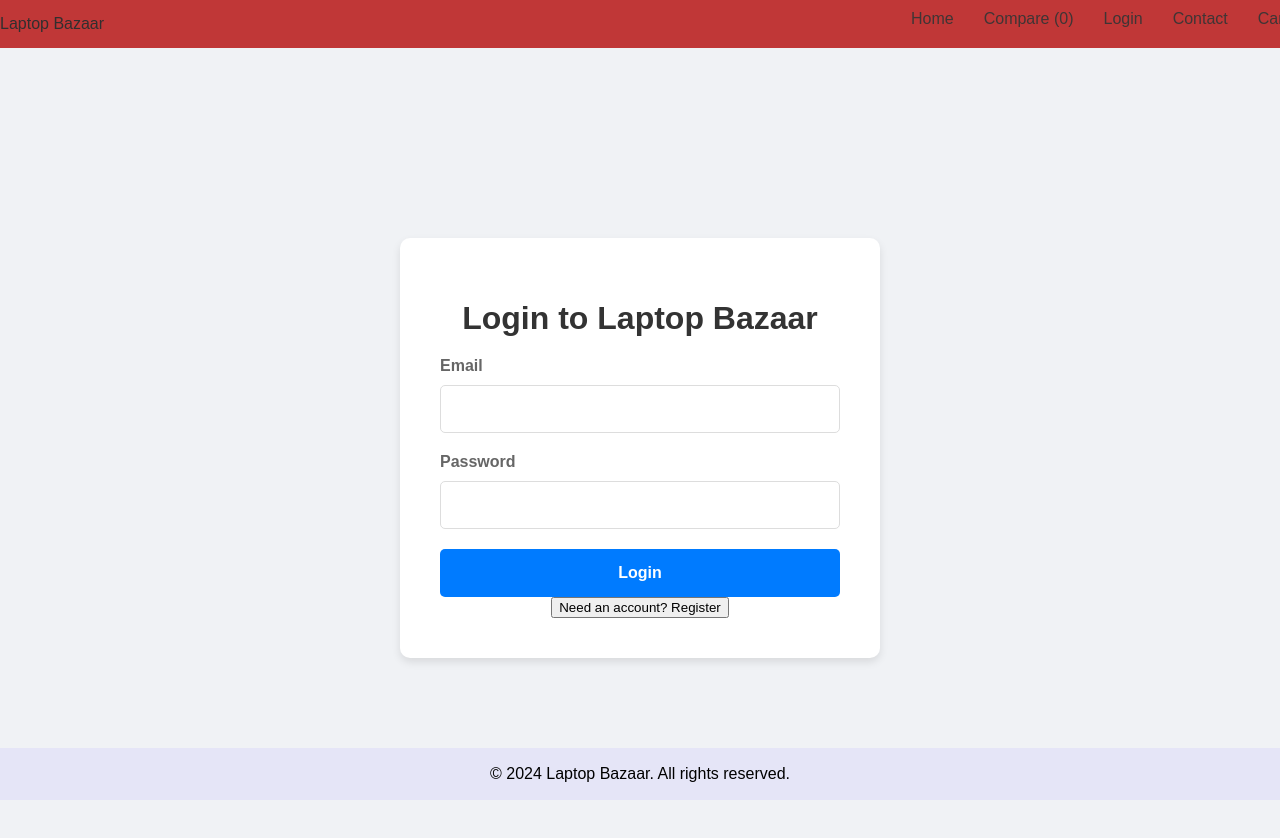
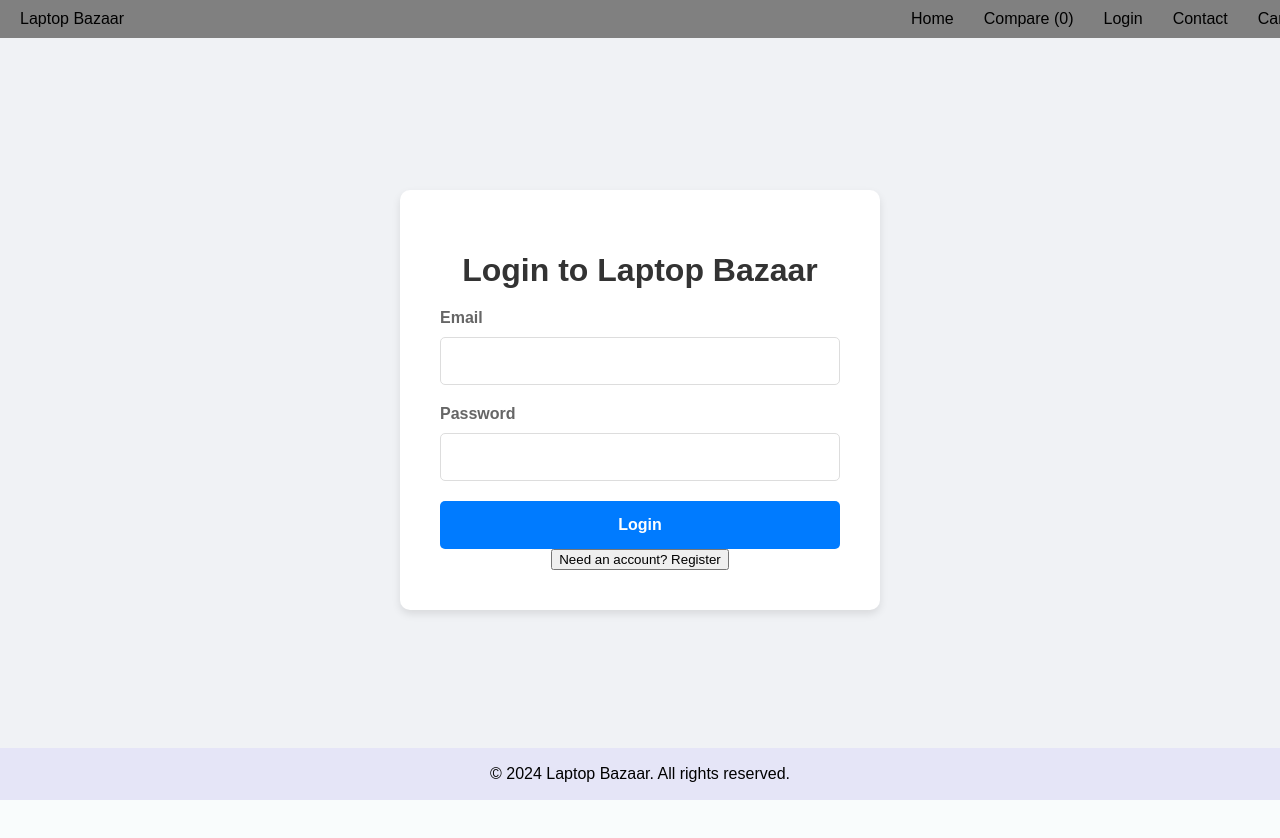
Before and after one commit to KollihTheGuruh/React_Laptop_Bazaar, a React (Create React App) app in the folder client/: page /login in a window 1280 px wide. Shown: the top 838 px of the page. After the commit the page ends 800 px from the top, so only its background shows below. Built offline with nearby package versions, Linux system fonts and the light colour scheme.

Commit message:
styling header

```diff
--- a/client/src/pages/shop.css
+++ b/client/src/pages/shop.css
@@ -45,6 +45,7 @@
   flex-direction: column;
   justify-content: center;
   align-items: center;
+
 }
 
 .product img {
--- a/client/src/styles/global.css
+++ b/client/src/styles/global.css
@@ -3,6 +3,8 @@ body, html {
     margin: 0;
     padding: 0;
     font-family: Arial, sans-serif;
+    width: 100vw;
+    box-sizing: border-box;
 }
 
 /* Header Styles */
@@ -45,20 +47,22 @@ body, html {
     }
 }
 
-.header {
-    background-color: #c03737;
-    color: #312f2f;
+/* .header {
+    background-color: grey;
+    color: black;
     padding: 15px 0;
     align-items: stretch;
-}
+} */
 
 .container {
-    max-width: 1200px;
+    max-width: 100vw;
+    width: 100%;
     margin: 0 auto;
     display: flex;
     justify-content: space-between;
     align-items: center;
     padding: 0 15px;
+
 }
 
 .logo a {
@@ -67,10 +71,23 @@ body, html {
     font-size: 24px;
     font-weight: bold;
     z-index: 500;
+    width: 100%;
 }
 
-.login-container {
-    z-index: 100;
+.logo-container {
+    z-index: 1000;
+    position: fixed;
+    top: 0;
+    left: 0;
+    right: 0;
+
+    width: 100%;
+
+        background-color: grey;
+        color: black;
+        padding: 10px 20px;
+        align-items: stretch;
+
 }
 .navbar {
     position: fixed;
@@ -92,7 +109,7 @@ body, html {
 }
 
 .nav-item a {
-    color: #3f3535;
+    color: black;
     text-decoration: none;
     padding: 10px 15px;
     display: block;
@@ -211,9 +228,10 @@ body, html {
 .products-container {
     display: flex;
     flex-wrap: wrap;
-    justify-content: center;
+    justify-content: space-around;
     gap: 20px;
     margin-top: 20px;
+    flex: 1 1 200px;
 }
 
 /* Product Details Page Styles */
```
